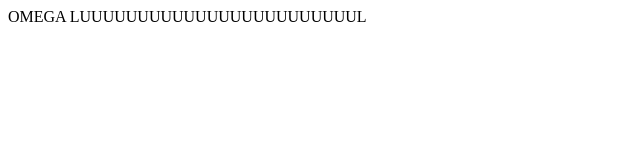
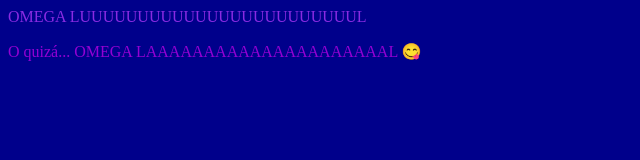
Before and after one commit to ScarsByCrows/DesarrolloWeb2, a plain HTML site: page index.html in a window 1280 px wide. Shown: the whole page, without its empty margins (0-640 px from the left). Drawn offline with Linux system fonts and the light colour scheme.

Commit message:
Se añadieron estilos al proyecto

```diff
--- /dev/null
+++ b/css/style.css
@@ -0,0 +1,8 @@
+body{
+    background-color: darkblue;
+    color: blueviolet;
+}
+
+p {
+    color: darkviolet;
+}
--- a/index.html
+++ b/index.html
@@ -1,12 +1,15 @@
 <!DOCTYPE html>
-<html lang="en">
+<html lang="es-ES">
 <head>
     <meta charset="UTF-8">
     <meta http-equiv="X-UA-Compatible" content="IE=edge">
     <meta name="viewport" content="width=device-width, initial-scale=1.0">
+    <link rel="stylesheet" href="css/style.css">
     <title>Página Piola</title>
 </head>
 <body>
     OMEGA LUUUUUUUUUUUUUUUUUUUUUUUUL
+
+    <p>O quizá... OMEGA LAAAAAAAAAAAAAAAAAAAAAL 😋</p>
 </body>
 </html>
```
